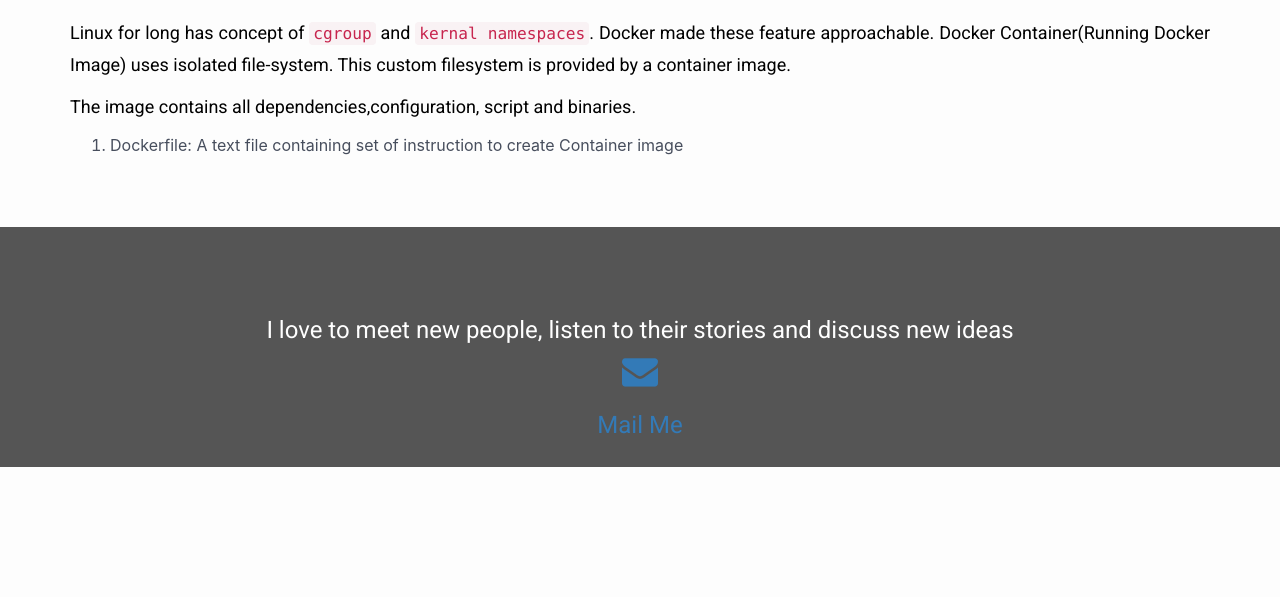
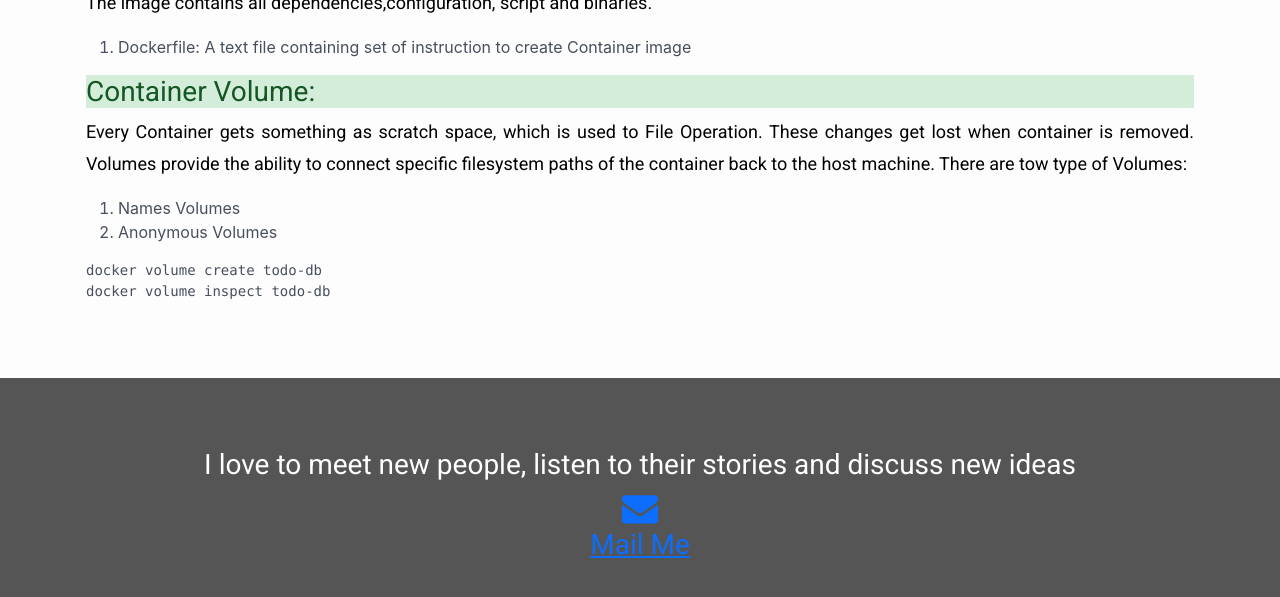
Before and after one commit to lapalb/as_blog, a Jekyll site: the page built from _posts/2020-09-08-intro-to-docker.md, in a window 1280 px wide and 900 px high, scrolled down 746 px, cut to the strip 282-879 px from the top of the window. Built offline with Jekyll 4.4.1, drawn with Linux system fonts in a browser that asks for light colours; some web fonts are replaced; before the commit the page ends 1495 px from its top, so only the background shows below that.

Commit message:
Migrated to Bootstrap 5, Breaking change: May revert

````diff
--- a/_layouts/default.html
+++ b/_layouts/default.html
@@ -4,7 +4,7 @@
     <link rel="icon" href="https://raw.githubusercontent.com/lapalb/lapalb.github.io/master/img/logo.jpg" size="32*32">
     <meta name="viewport" content="width=device-width, initial-scale=1">
     <!--Style Files-->
-    <link rel="stylesheet" href="https://maxcdn.bootstrapcdn.com/bootstrap/3.4.0/css/bootstrap.min.css">
+    <link rel="stylesheet" href="https://stackpath.bootstrapcdn.com/bootstrap/5.0.0-alpha1/css/bootstrap.min.css">
     <link href="https://maxcdn.bootstrapcdn.com/font-awesome/4.7.0/css/font-awesome.min.css" rel="stylesheet"/>
     <link href="{{site.baseurl}}/assets/css/style.css" rel="stylesheet">
 
@@ -28,4 +28,6 @@
 <script>
         $("img").addClass("img img-responsive img-rounded");
 </script>
+<script src="https://cdn.jsdelivr.net/npm/popper.js@1.16.0/dist/umd/popper.min.js"></script>
+<script src="https://stackpath.bootstrapcdn.com/bootstrap/5.0.0-alpha1/js/bootstrap.min.js"></script>
 </html>
--- a/_posts/2020-09-08-intro-to-docker.md
+++ b/_posts/2020-09-08-intro-to-docker.md
@@ -27,3 +27,15 @@ The image contains all dependencies,configuration, script and binaries.
 
 
 1. Dockerfile: A text file containing set of instruction to create Container image
+
+<h3 class="alert-success">Container Volume:</h3>
+Every Container gets something as scratch space, which is used to File Operation. These changes get lost when container is
+removed. Volumes provide the ability to connect specific filesystem paths of the container back to the host machine.
+There are tow type of Volumes:
+1. Names Volumes
+2. Anonymous Volumes
+
+```bash
+docker volume create todo-db
+docker volume inspect todo-db
+```
````
